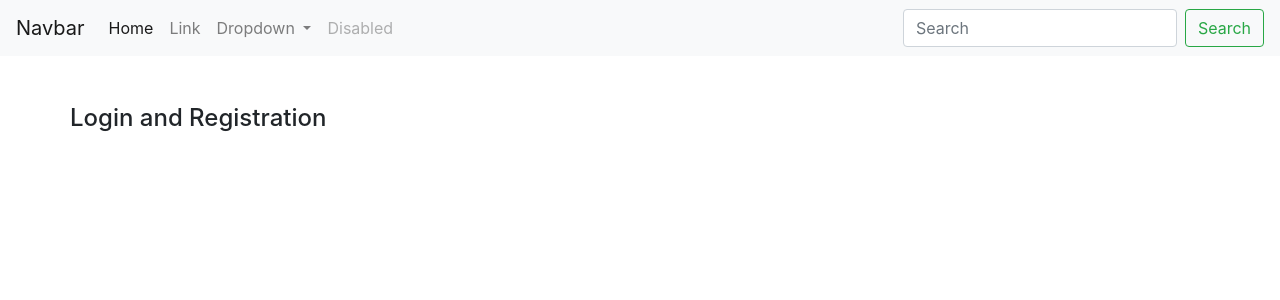
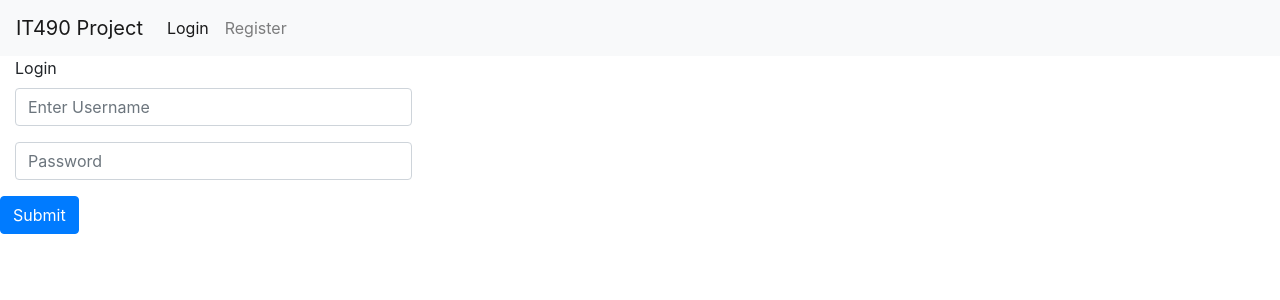
Before and after one commit to GrahamBlack10/IT490Project, a PHP site: page /login.php in a window 1280 px wide. Shown: the top 300 px of the page. Run offline with PHP 8.4, Linux system fonts and the light colour scheme.

Commit message:
Adding login and register functionality

```diff
--- a/Frontend/partials/nav.php
+++ b/Frontend/partials/nav.php
@@ -1,18 +1,15 @@
 <nav class="navbar navbar-expand-lg navbar-light bg-light">
-  <a class="navbar-brand" href="#">Navbar</a>
-  <button class="navbar-toggler" type="button" data-toggle="collapse" data-target="#navbarSupportedContent" aria-controls="navbarSupportedContent" aria-expanded="false" aria-label="Toggle navigation">
-    <span class="navbar-toggler-icon"></span>
-  </button>
+  <a class="navbar-brand" href="#">IT490 Project</a>
 
   <div class="collapse navbar-collapse" id="navbarSupportedContent">
     <ul class="navbar-nav mr-auto">
       <li class="nav-item active">
-        <a class="nav-link" href="#">Home <span class="sr-only">(current)</span></a>
+        <a class="nav-link" href="login.php">Login <span class="sr-only">(current)</span></a>
       </li>
       <li class="nav-item">
-        <a class="nav-link" href="#">Link</a>
+        <a class="nav-link" href="register.php">Register </a>
       </li>
-      <li class="nav-item dropdown">
+      <!-- <li class="nav-item dropdown">
         <a class="nav-link dropdown-toggle" href="#" id="navbarDropdown" role="button" data-toggle="dropdown" aria-haspopup="true" aria-expanded="false">
           Dropdown
         </a>
@@ -31,5 +28,6 @@
       <input class="form-control mr-sm-2" type="search" placeholder="Search" aria-label="Search">
       <button class="btn btn-outline-success my-2 my-sm-0" type="submit">Search</button>
     </form>
+    -->
   </div>
 </nav>
--- a/Frontend/public/login.php
+++ b/Frontend/public/login.php
@@ -3,14 +3,28 @@ include __DIR__ . "/../partials/header.php";
 include __DIR__ . "/../partials/nav.php";
 ?>
 
-<div class="py-5">
-    <div class="container">
-        <div class="row">
-            <div class="col-md-012">
-                <h4>Login and Registration</h4>
-            </div>
+<form action="login.php" method="POST">
+    <div class="form-group">
+        <div class="col-md-4">
+            <label for="user">Login </label>
+            <input type="text" name="user" class="form-control" id="user" placeholder="Enter Username">
         </div>
     </div>
-</div>
+    <div class="form-group">
+        <div class="col-md-4">
+            <input type="password" name="password" class="form-control" id="password" placeholder="Password">
+        </div>
+    </div>
+    <button type="submit" class="btn btn-primary">Submit</button>
+</form>
+
+<?php
+    if (isset($_POST["user"]) && isset($_POST["password"])) {
+        $user = $_POST["user"];
+        $password = $_POST["password"];
+        echo "Success!";
+    }
+
+?>
 
 <?php include __DIR__ . "/../partials/footer.php"; ?>
```
Also changed, not shown: Frontend/public/register.php (added, +51 -0 lines).
